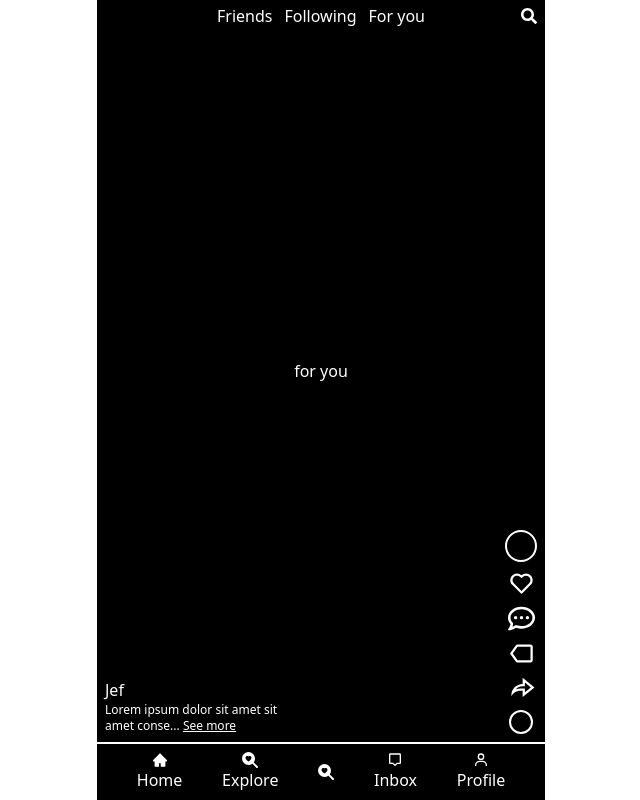
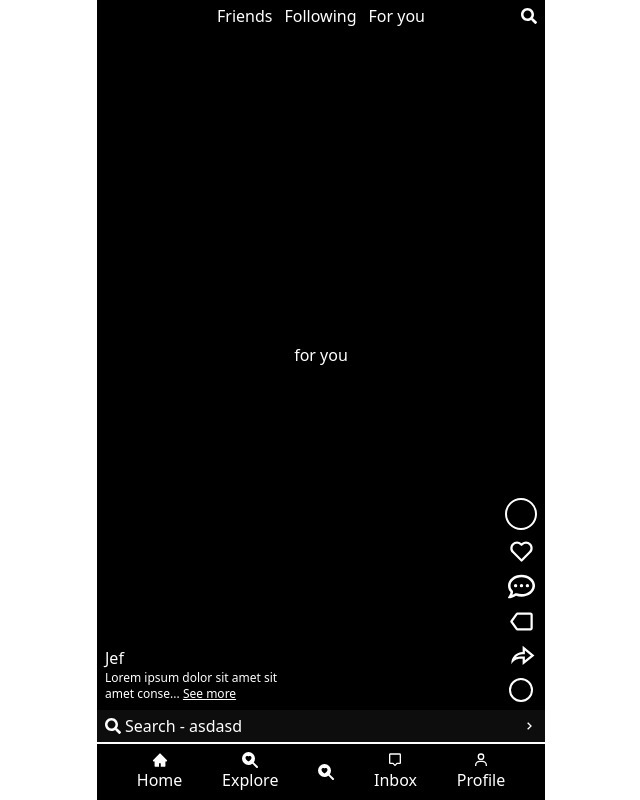
Before and after one commit to jeflugo/tiktok-plus-client, a React (Vite) app: page / in a window 1280 px wide. Shown: the whole page, without its empty margins (319-959 px from the left). Built offline with nearby package versions, Linux system fonts and the light colour scheme.

Commit message:
styles for suggested search

```diff
--- a/src/components/Navigation.tsx
+++ b/src/components/Navigation.tsx
@@ -1,7 +1,9 @@
+import { useState } from 'react'
 import { IconType } from 'react-icons'
 import { AiFillHome } from 'react-icons/ai'
-import { BiMessageAlt, BiUser } from 'react-icons/bi'
+import { BiChevronRight, BiMessageAlt, BiUser } from 'react-icons/bi'
 import { BsSearchHeartFill } from 'react-icons/bs'
+import { FaSearch } from 'react-icons/fa'
 import { Link } from 'react-router-dom'
 
 type TLink = {
@@ -39,7 +41,20 @@ const NAVIGATION_LINKS: TLink[] = [
 ]
 
 export default function Navigation() {
+	const [search] = useState(true)
 	return (
+		<div>
+			{search && (
+				<div className='bg-black/95 px-2 py-1 text-white'>
+					<div className='flex justify-between items-center'>
+						<div className='flex gap-1 items-center'>
+							<FaSearch />
+							<span>Search - asdasd</span>
+						</div>
+						<BiChevronRight />
+					</div>
+				</div>
+			)}
 			<div className='border-t-2 border-white bg-black text-white py-2'>
 				<div className='flex justify-evenly items-center'>
 					{NAVIGATION_LINKS.map(({ name, Icon, link }, index) => {
@@ -62,5 +77,6 @@ export default function Navigation() {
 					})}
 				</div>
 			</div>
+		</div>
 	)
 }
```
Lines whose indentation alone changed are shown as unchanged.
